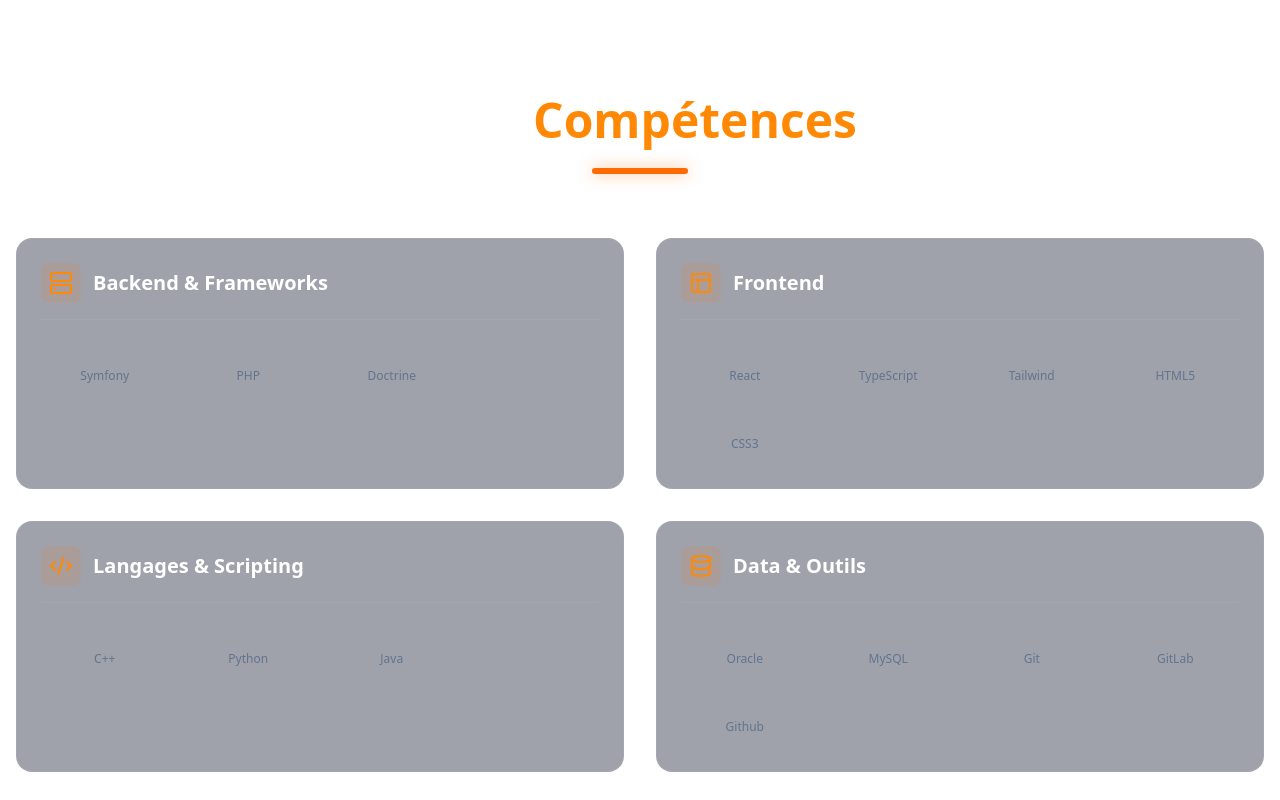
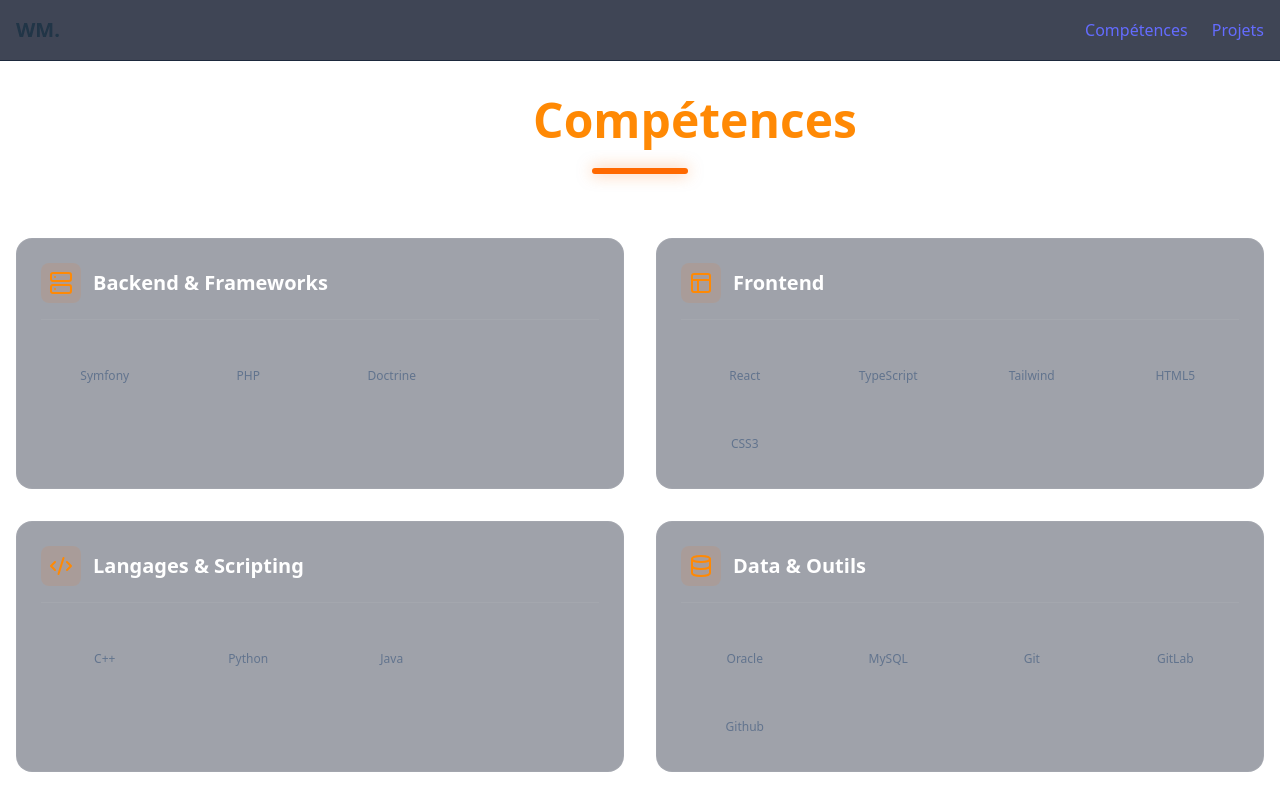
Before and after one commit to MoussaouiWassime/portfolio-react, a React (Vite) app: page / in a window 1280 px wide. Shown: the top 800 px of the page. Built offline with nearby package versions, Linux system fonts and the light colour scheme.

Commit message:
feat : add Navbar component for improved navigation

```diff
--- a/src/App.tsx
+++ b/src/App.tsx
@@ -1,9 +1,11 @@
+import Navbar from './components/Navbar';
 import Skills from './components/Skills';
 import Projects from './components/Projects';
 
 function App() {
     return (
         <div className="relative z-10 flex flex-col flex-1 pb-10">
+            <Navbar />
             <Skills />
             <Projects />
         </div>
--- /dev/null
+++ b/src/components/Navbar.tsx
@@ -0,0 +1,14 @@
+const Navbar = () => {
+    return (
+        <nav className="fixed top-0 w-full z-50 bg-slate-900/80 border-b border-slate-800 p-4">
+            <div className="max-w-7xl mx-auto flex justify-between items-center">
+                <span className="text-xl font-bold">WM.</span>
+                <ul className="flex gap-6">
+                    <li><a href="#skills" className="hover:text-orange-500">Compétences</a></li>
+                    <li><a href="#projects" className="hover:text-orange-500">Projets</a></li>
+                </ul>
+            </div>
+        </nav>
+    );
+};
+export default Navbar;
```
